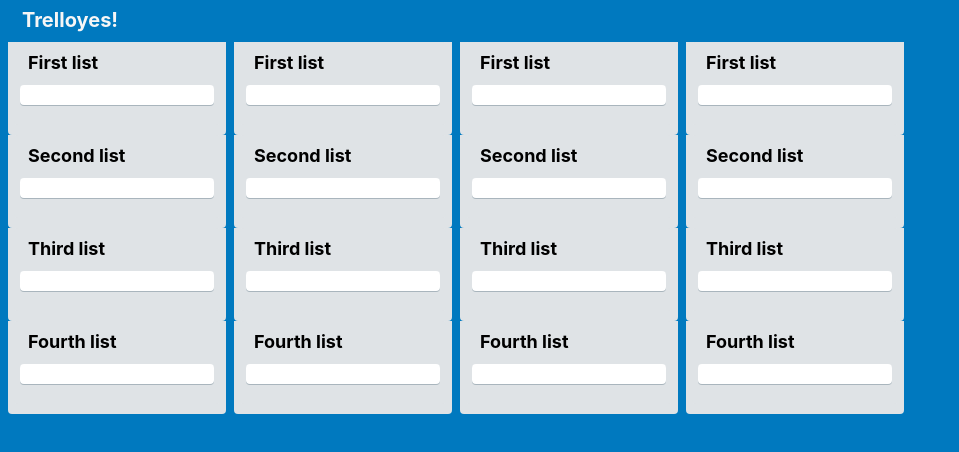
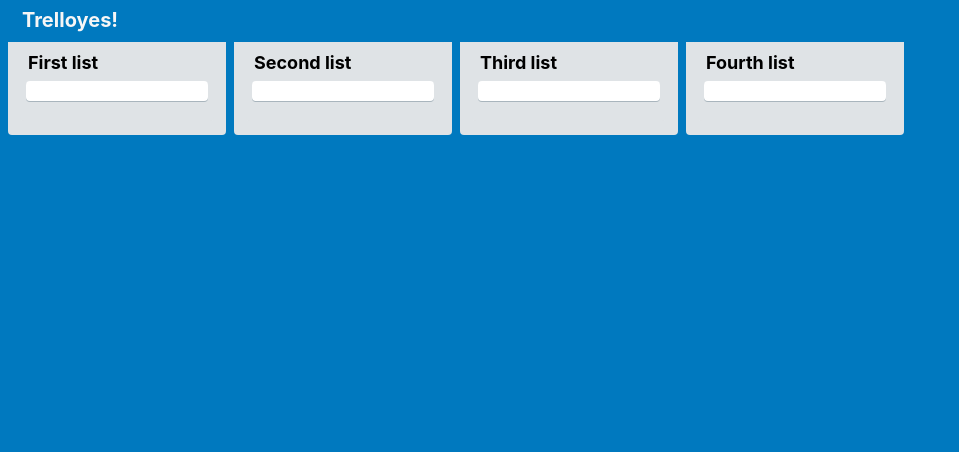
Before and after one commit to Az1rish/trelloyes, a React (Create React App) app: page / in a window 1280 px wide. Shown: the top 452 px of the page, without its empty margins (0-959 px from the left). Built offline with nearby package versions, Linux system fonts and the light colour scheme.

Commit message:
make correct number of lists with correct headers

```diff
--- a/src/App.js
+++ b/src/App.js
@@ -4,9 +4,16 @@ import STORE from './store';
 
 function App() {
   const listArr = STORE.lists;
-  const listNum = listArr.map((_, i) =>
-    <List key={listArr[i].id} />
-    )
+  const title = listArr.map((_, i) =>
+    <section className="List" key={listArr[i].id}>
+      <div className="List-cards">
+        <header className="List-header">
+          <h2>{listArr[i].header}</h2>
+          <List />
+        </header>
+      </div>
+    </section>
+  )
 
   return (
     <main className="App">
@@ -14,7 +21,7 @@ function App() {
         <h1>Trelloyes!</h1>
       </header>
       <div className="App-list">
-        {listNum}
+        {title}
       </div>
     </main>
   );
--- a/src/composition/List.js
+++ b/src/composition/List.js
@@ -4,29 +4,16 @@ import STORE from '../store';
 
 function List(props) {
     const listArr = STORE.lists;
-    {/*const title = listArr.map((_, i) =>
-    <h2 key={listArr[i].id}>{listArr[i].header}</h2>
-    );
+
     const keyNum = listArr.map((_, i) =>
     <Card key ={listArr[i].id} />
-    )*/}
+    );
 
-    const renderList = listArr.map((_, i) =>
-        <div className="List-cards">
-            <header className="List-header">
-                <h2>{listArr[i].header}</h2>
-            </header>
-            <div className="List-cards">
-                <Card key={listArr[i].id} />
-            </div>
-        </div>
-    );
     console.log(props);
     return (
-        <section className="List">
-            {renderList}
-        </section>
-
+        <div className="List-cards">
+            <Card />
+        </div>
     )
 }
 
```
